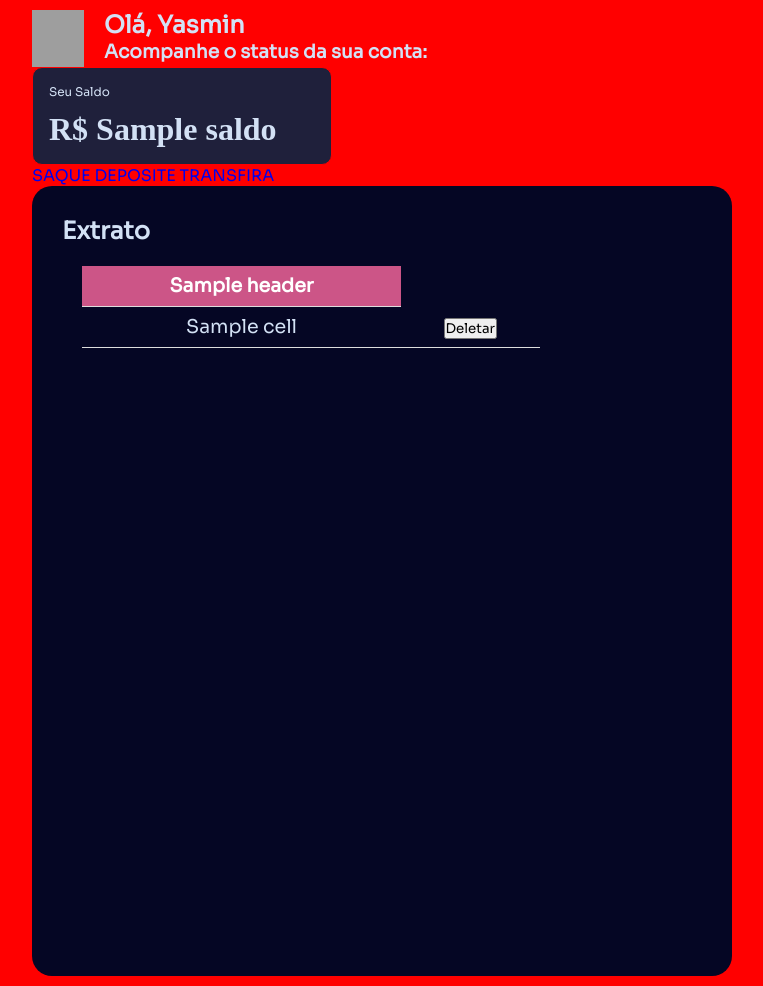
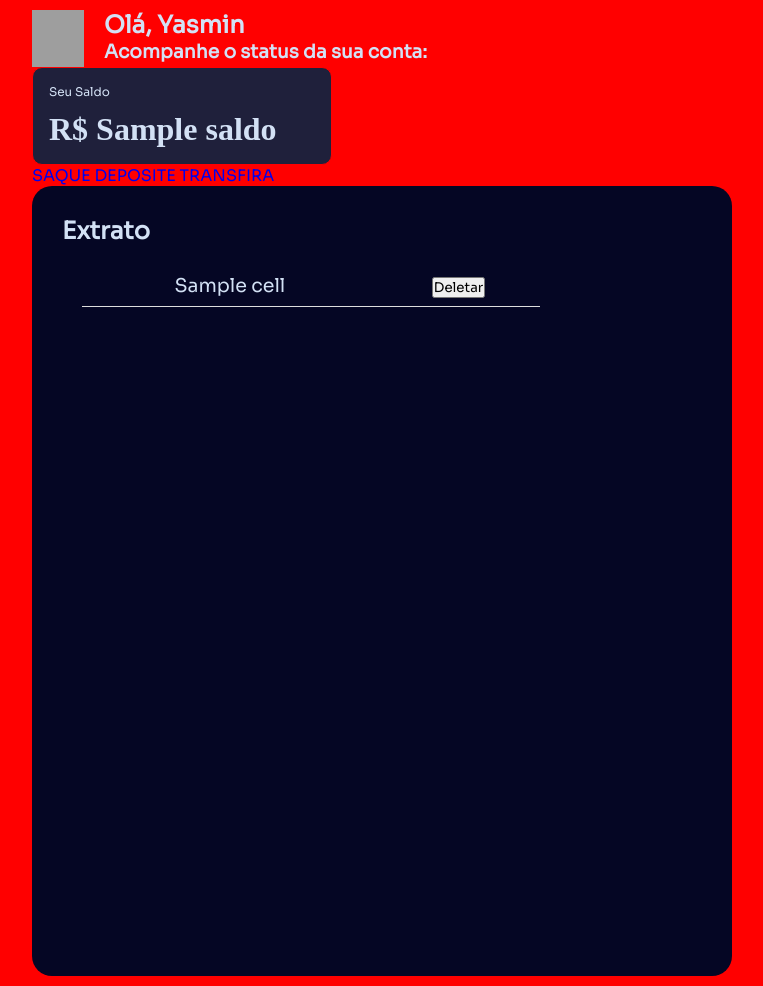
Before and after one commit to pynkAPI/API-1-DSM_22, a Flask app: template src/templates/homenew.html in a window 1280 px wide. Shown: the whole page, without its empty margins (18-781 px from the left). Run offline with Flask 2, Linux system fonts and the light colour scheme; the template is opened without the code that fills it: most values are stand-ins (such as "Sample title", 1, 10 or a date in 2020); parts of the project's set-up code (start-up, migrations or seed data) failed here and were passed over; some libraries are stand-ins or nearby versions; grey boxes are pictures that could not be loaded.

Commit message:
Tirei a header do extrato

```diff
--- a/src/templates/homenew.html
+++ b/src/templates/homenew.html
@@ -46,12 +46,12 @@
                             <div class="scroll-object">
                                 <table class="tabelaRequisicao">
                                     <!-- Inicio da Tabela -->
-                                    <tr class="linhaTabela">
-                                        <!-- Forma o Cabeçalho de acordo com o que existe dentro de cabecalhoTabela (cabecalhoTabela é mandado pelo back) -->
+                                    <!-- <tr class="linhaTabela">
+                                        Forma o Cabeçalho de acordo com o que existe dentro de cabecalhoTabela (cabecalhoTabela é mandado pelo back)
                                         {% for header in cabecalhoTabela %}
                                             <th >{{ header }}</th>
                                         {% endfor %}
-                                    </tr>
+                                    </tr> -->
                                     {% for row in pesquisaSQLTabela %}
                                     <form action="{{ url_for('deletarConta') }}" method="POST">
                                     <tr class="linhaTabela">
```
